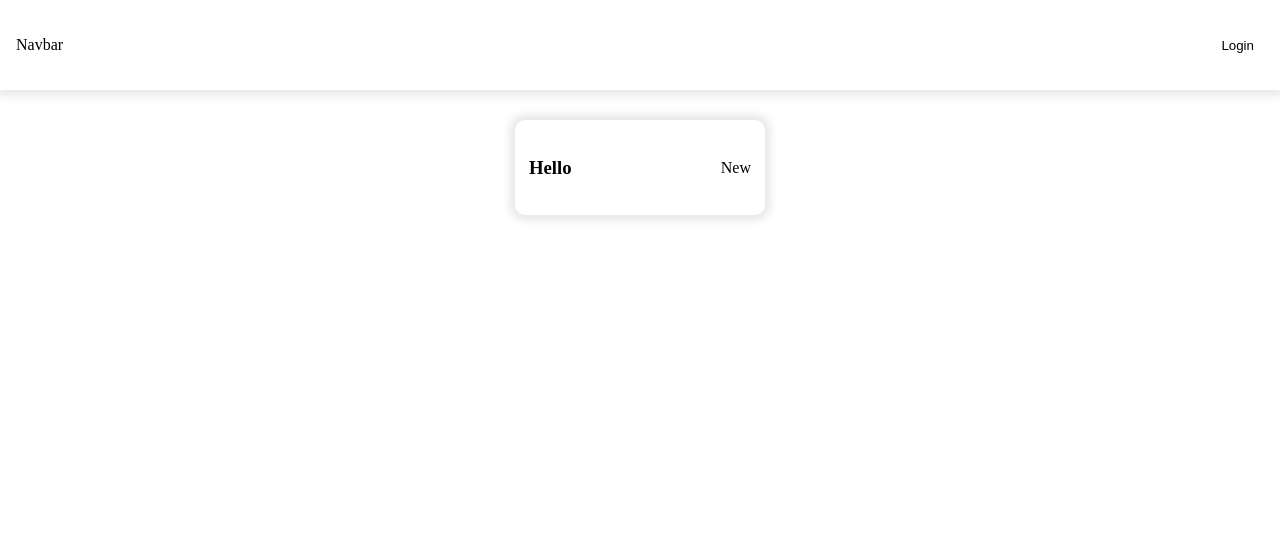
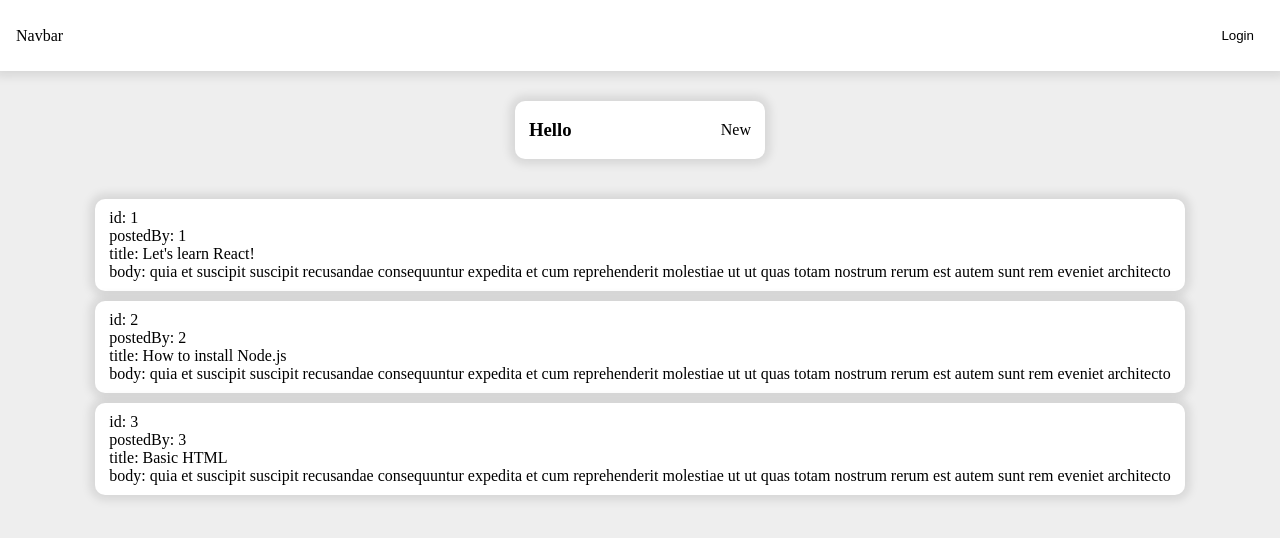
Before and after one commit to imnotprn/react-demo, a React (Vite) app: page / in a window 1280 px wide. Shown: the top 538 px of the page. Built offline with nearby package versions, Linux system fonts and the light colour scheme.

Commit message:
demo event handler

```diff
--- a/src/App.tsx
+++ b/src/App.tsx
@@ -1,12 +1,40 @@
 import "./App.css";
 import Greeting from "./components/Greeting";
 import Navbar from "./components/Navbar";
+import Post from "./components/Post";
+import { PostDTO } from "./types/dto";
+
+const posts: PostDTO[] = [
+  {
+    id: 1,
+    userId: 1,
+    title: "Let's learn React!",
+    body: "quia et suscipit\nsuscipit recusandae consequuntur expedita et cum\nreprehenderit molestiae ut ut quas totam\nnostrum rerum est autem sunt rem eveniet architecto",
+  },
+  {
+    id: 2,
+    userId: 2,
+    title: "How to install Node.js",
+    body: "quia et suscipit\nsuscipit recusandae consequuntur expedita et cum\nreprehenderit molestiae ut ut quas totam\nnostrum rerum est autem sunt rem eveniet architecto",
+  },
+  {
+    id: 3,
+    userId: 3,
+    title: "Basic HTML",
+    body: "quia et suscipit\nsuscipit recusandae consequuntur expedita et cum\nreprehenderit molestiae ut ut quas totam\nnostrum rerum est autem sunt rem eveniet architecto",
+  },
+];
 
 function App() {
   return (
     <div className="App">
       <Navbar />
-      <Greeting name="New" greetingMsg="Hello" />
+      <Greeting name="New" greetingMsg="Hello" isLoggedIn={true} />
+      <div className="feed-container">
+        {posts.map((post) => {
+          return <Post key={post.id} post={post} />;
+        })}
+      </div>
     </div>
   );
 }
--- a/src/components/Greeting.tsx
+++ b/src/components/Greeting.tsx
@@ -3,13 +3,14 @@
 interface iGreeting {
   name: string;
   greetingMsg: string;
+  isLoggedIn: boolean;
 }
 
-const Greeting = ({ name, greetingMsg }: iGreeting) => {
+const Greeting = ({ name, greetingMsg, isLoggedIn }: iGreeting) => {
   return (
     <div className={classes.card}>
       <h3> {greetingMsg} </h3>
-      <p> {name} </p>
+      <p> {isLoggedIn ? name : "Unknow"} </p>
     </div>
   );
 };
--- /dev/null
+++ b/src/components/Post.module.css
@@ -0,0 +1,11 @@
+.post {
+  width: 100%;
+  height: auto;
+  padding: 10px 14px;
+  margin: 10px 0;
+  box-sizing: border-box;
+  box-shadow: 0 0 10px 5px rgb(0 0 0 / 0.1);
+
+  background-color: white;
+  border-radius: 10px;
+}
--- /dev/null
+++ b/src/components/Post.tsx
@@ -0,0 +1,19 @@
+import { PostDTO } from "../types/dto";
+import classes from "./Post.module.css";
+
+interface IPostProps {
+  post: PostDTO;
+}
+
+const Post = ({ post }: IPostProps) => {
+  const handleClick = (id: number) => alert(`Click ${id}`);
+  return (
+    <div onClick={() => handleClick(post.id)} className={classes.post}>
+      <p>id: {post.id}</p>
+      <p>postedBy: {post.userId}</p>
+      <p>title: {post.title}</p>
+      <p>body: {post.body}</p>
+    </div>
+  );
+};
+export default Post;
--- a/src/index.css
+++ b/src/index.css
@@ -1,3 +1,8 @@
+* {
+  margin: 0;
+}
+
 body {
   margin: 0;
+  background-color: #eee;
 }
--- /dev/null
+++ b/src/types/dto.ts
@@ -0,0 +1,6 @@
+export interface PostDTO {
+  id: number;
+  userId: number;
+  title: string;
+  body: string;
+}
```
